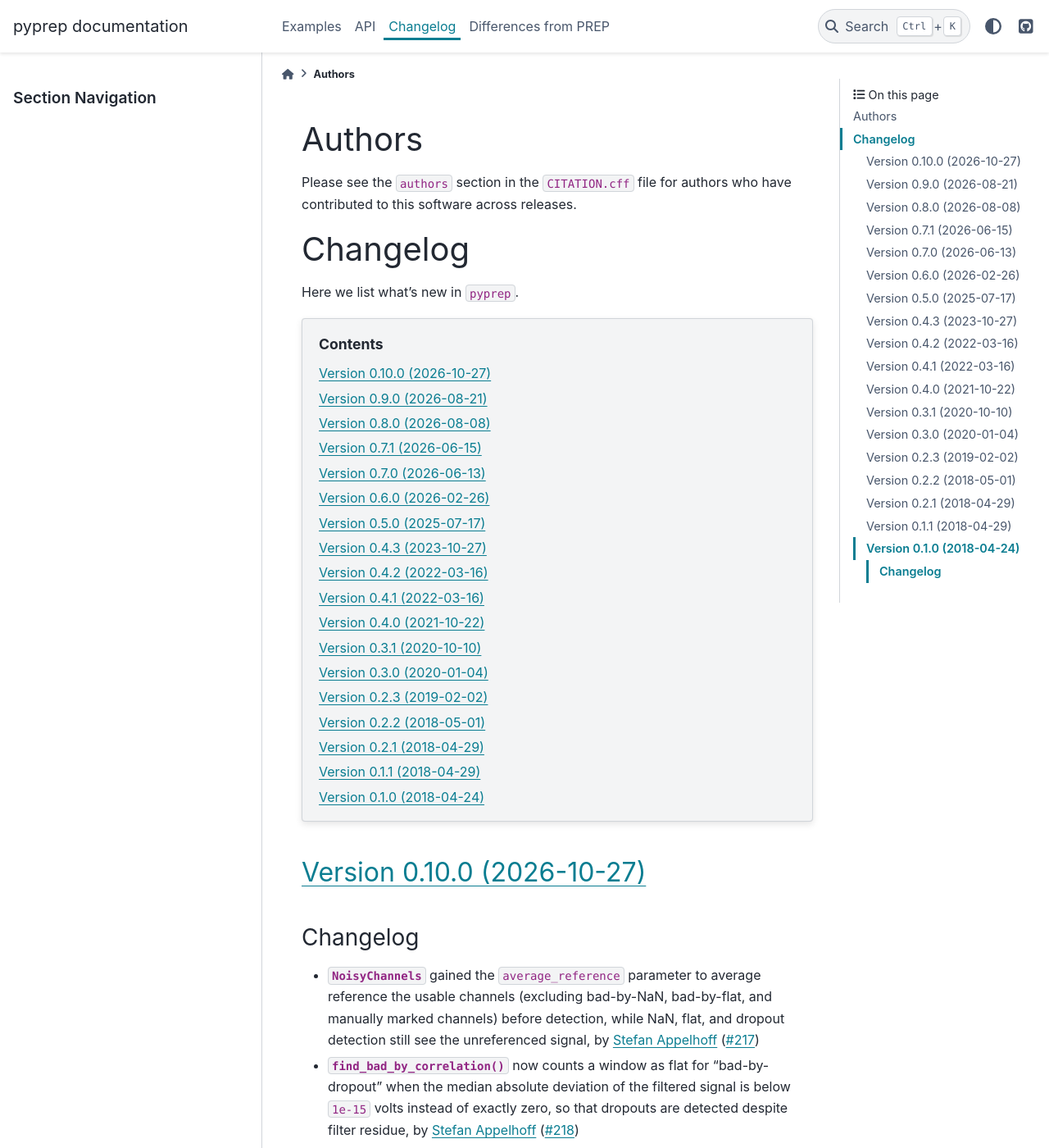
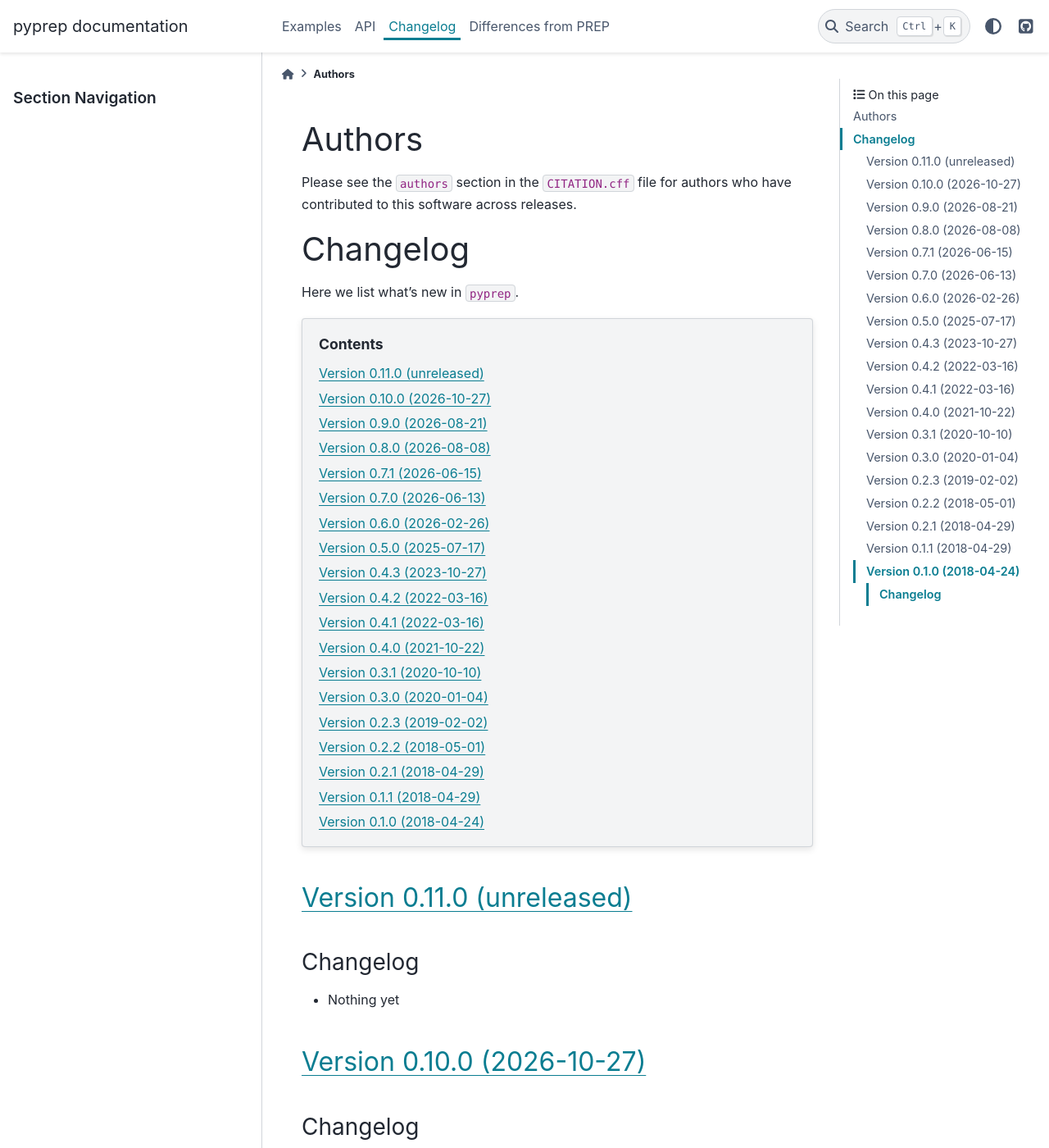
Before and after one commit to sappelhoff/pyprep, a Sphinx documentation site: the page built from docs/changelog.rst, in a window 1280 px wide and 1400 px high. Shown: the whole window at 82% size. Built offline with Sphinx 7.4.7 and the PyData theme 0.15.4, drawn with Linux system fonts in a browser that asks for light colours; the version number could not be read and is left out.

Commit message:
Add current headline for next development cycle

```diff
--- a/docs/changelog.rst
+++ b/docs/changelog.rst
@@ -18,6 +18,15 @@ Here we list what's new in ``pyprep``.
    :depth: 1
 
 .. currentmodule:: pyprep
+
+.. _current:
+
+Version 0.11.0 (unreleased)
+---------------------------
+
+Changelog
+~~~~~~~~~
+- Nothing yet
 
 .. _changes_0_10_0:
 
```
